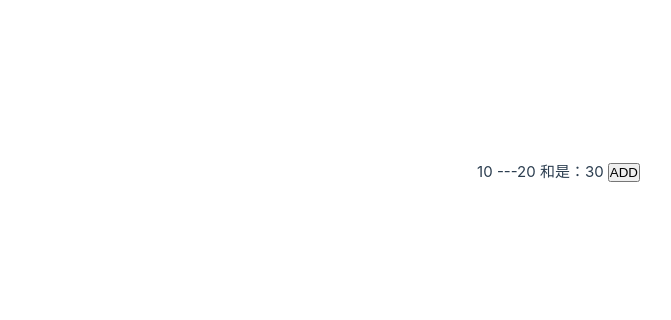
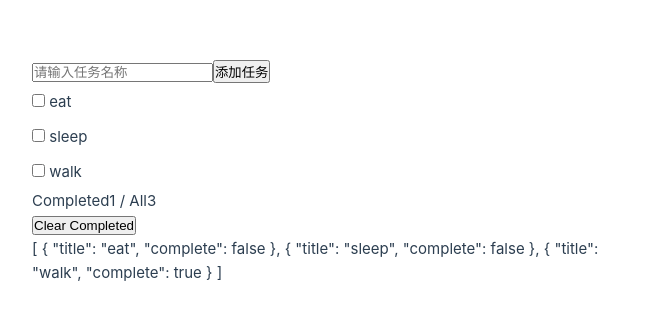
Before and after one commit to xiaobingch/vue3Studay, a Vue app: page / in a window 1280 px wide. Shown: the part 228-548 px from the top of the page, without its empty margins (0-671 px from the left). Built offline with nearby package versions, Linux system fonts and the light colour scheme.

Commit message:
router路由介绍

```diff
--- a/src/main.js
+++ b/src/main.js
@@ -3,9 +3,10 @@ import './assets/main.css'
 import { createApp } from 'vue'
 import App from './App.vue'
 import router from './router'
+import store from './store'
 
 const app = createApp(App)
 
 app.use(router)
-
+app.use(store)
 app.mount('#app')
--- a/src/router/index.js
+++ b/src/router/index.js
@@ -1,10 +1,15 @@
-import { createRouter, createWebHistory } from 'vue-router'
+import { createRouter, createWebHistory, createWebHashHistory } from 'vue-router'
 import HomeView from '../views/HomeView.vue'
 
+
+//创建路由对象
 const router = createRouter({
   history: createWebHistory(import.meta.env.BASE_URL),
   routes: [
     {
+      //path： 路由路径 必填
+      //component ：组件  必填
+      //name：名称
       path: '/',
       name: 'home',
       component: HomeView
@@ -12,10 +17,13 @@ const router = createRouter({
     {
       path: '/about',
       name: 'about',
-      // route level code-splitting
-      // this generates a separate chunk (About.[hash].js) for this route
-      // which is lazy-loaded when the route is visited.
+      //按需引入：如果没有访问about页面，就不会加载，节约性能
       component: () => import('../views/AboutView.vue')
+    },
+    {
+      path: '/detail',
+      name: 'detail',
+      component: () => import('../views/DetailView.vue')
     }
   ]
 })
--- a/src/store/index.js
+++ b/src/store/index.js
@@ -1,5 +1,5 @@
 import { START_LOCATION } from "vue-router";
-import { createStore} from "vuex";
+import { createStore } from 'vuex';
 export default createStore ({
     //定义所需要的状态
     state: {
--- /dev/null
+++ b/src/views/DetailView.vue
@@ -0,0 +1,15 @@
+<template>
+  <div class="about">
+    <h1>This is an Detail page</h1>
+  </div>
+</template>
+
+<style>
+@media (min-width: 1024px) {
+  .about {
+    min-height: 100vh;
+    display: flex;
+    align-items: center;
+  }
+}
+</style>
--- a/src/views/HomeView.vue
+++ b/src/views/HomeView.vue
@@ -1,14 +1,15 @@
 <template>
   <div>
-    <!-- <nav-header></nav-header>
+    <nav-header></nav-header>
     <nav-main></nav-main>
-    <nav-footer></nav-footer> -->
-    <div>
+    <nav-footer></nav-footer>
+    {{ list }}
+    <!-- <div>
 
       {{ num }} ---{{ num2 }}
       和是：{{ sum }}
       <button @click="add">ADD</button>
-    </div>
+    </div>-->
   </div>
 </template>
 
@@ -17,8 +18,8 @@
 import navFooter from '../components/navFooter.vue';
 import navMain from '../components/navMain.vue';
 import navHeader from '../components/navHeader.vue';
-
-import { defineComponent, ref, reactive, toRefs, computed } from 'vue'
+import { defineComponent} from 'vue'
+import { useStore } from 'vuex';
 
 export default defineComponent({
   name: 'Home',
@@ -29,21 +30,24 @@ export default defineComponent({
 
   },
   setup() {
-    let num = ref(10)
-    let num2 = ref(20)
-    let sum = computed(()=> {
-      //返回一个值
-      return num.value + num2.value
-    })
-    let add = () => {
-      num.value ++
-      num2.value ++
-    }
+    let store = useStore()
+    let list = store.state.list
+    // let num = ref(10)
+    // let num2 = ref(20)
+    // let sum = computed(()=> {
+    //   //返回一个值
+    //   return num.value + num2.value
+    // })
+    // let add = () => {
+    //   num.value ++
+    //   num2.value ++
+    // }
     return {
-      num,
-      num2,
-      sum,
-      add
+      // num,
+      // num2,
+      // sum,
+      // add
+      list
     }
 
   }
```
